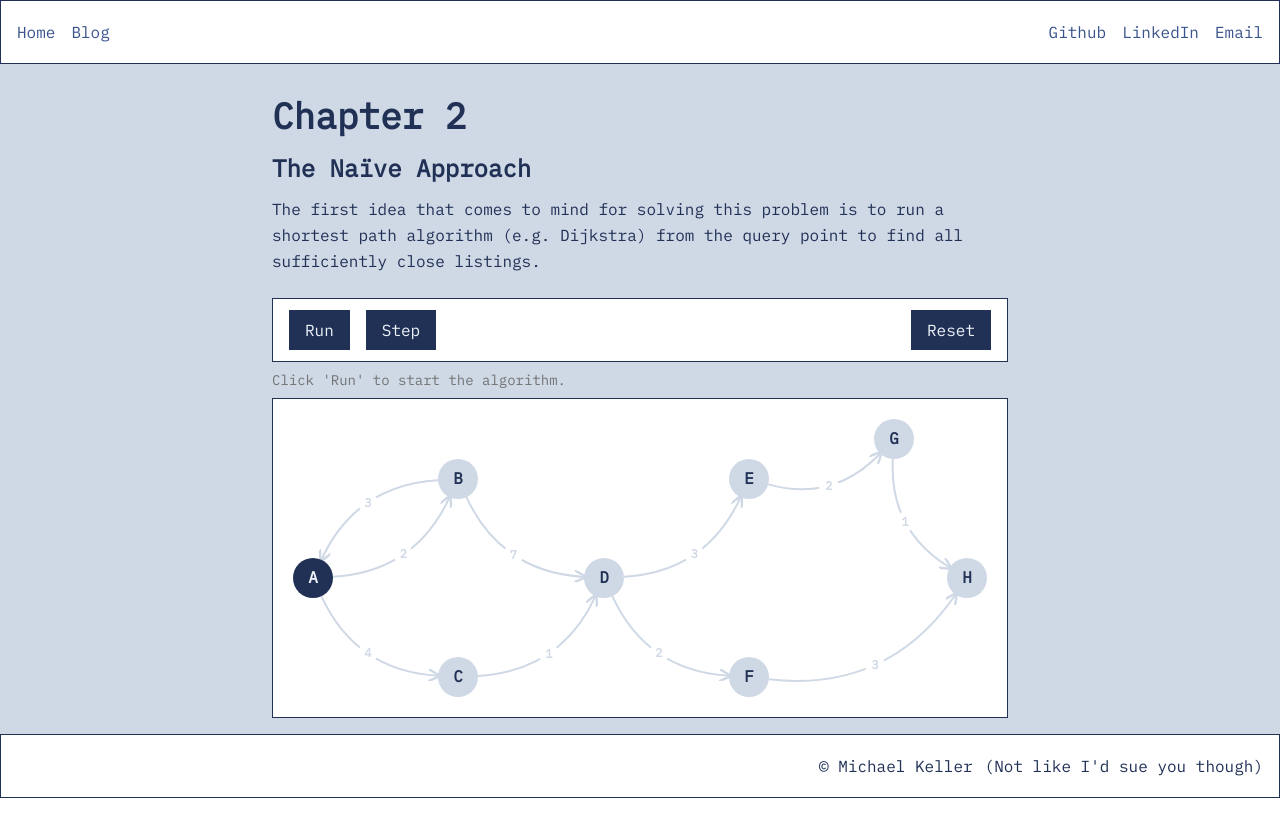
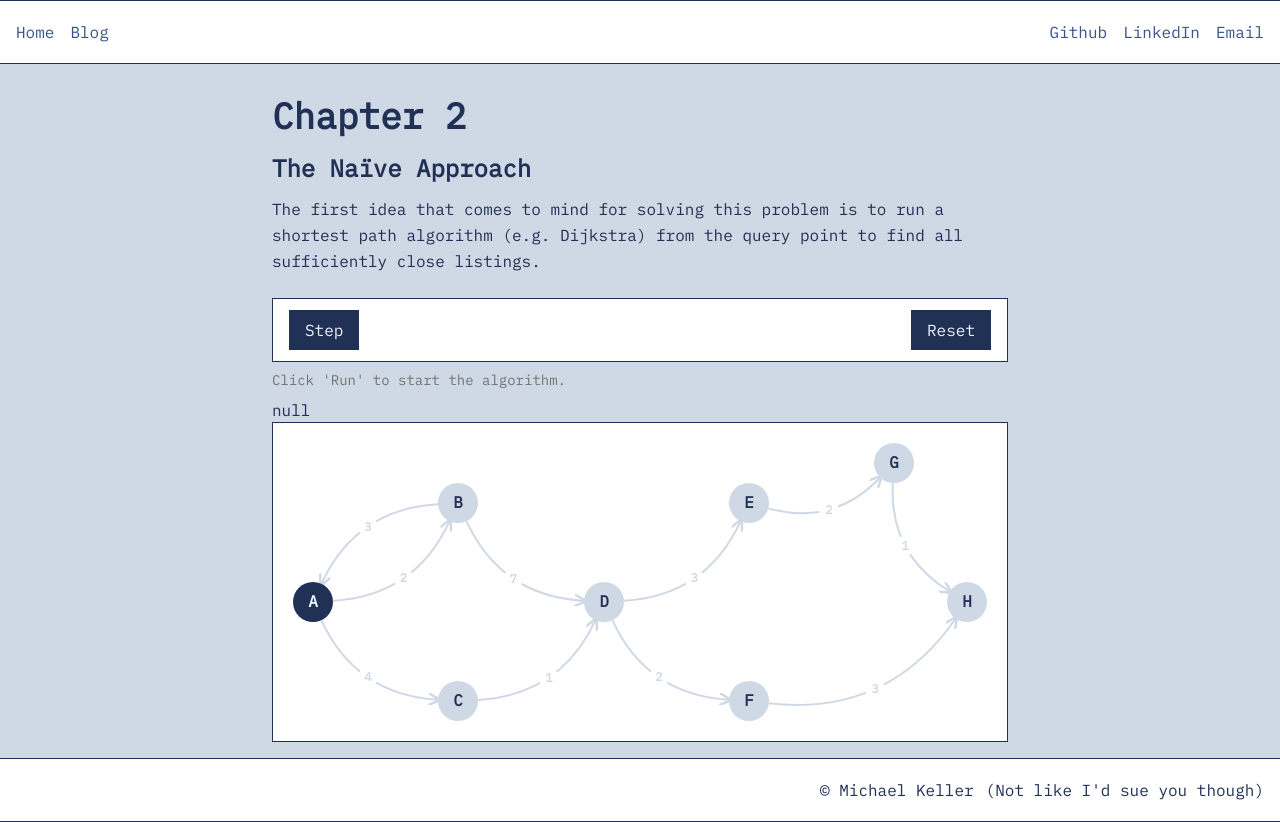
Before and after one commit to kelmich/website, a Next.js app: page /blog/flatfalcon/2-dijkstra in a window 1280 px wide. Before the commit the page ends 800 px from the top, so only its background shows below. Built offline with nearby package versions, Linux system fonts and the light colour scheme.

Commit message:
stepping with executor works

```diff
--- a/app/blog/flatfalcon/2-dijkstra/DijkstraVisualizer.tsx
+++ b/app/blog/flatfalcon/2-dijkstra/DijkstraVisualizer.tsx
@@ -16,7 +16,10 @@ import {
   Dijkstra,
   DijkstraState,
 } from "@/app/blog/flatfalcon/2-dijkstra/dijkstra";
-import { AlgorithmStep } from "@/app/components/interactive_examples/AlgorithmVisualizer";
+import {
+  AlgorithmStep,
+  AlgorithmVisualizer,
+} from "@/app/components/interactive_examples/AlgorithmVisualizer";
 
 export const DijkstraVisualizer = () => {
   const initialGraph = useMemo(
@@ -49,78 +52,21 @@ export const DijkstraVisualizer = () => {
   );
   const [graph, setGraph] =
     useState<Graph<VisualizationNodeData, VisualizationEdgeData>>(initialGraph);
+
   const [stepData, setStepData] = useState<AlgorithmStep<DijkstraState> | null>(
     null
   );
-  const [, setIsDone] = useState(false);
-
-  const dijkstraRef = useRef<Dijkstra | null>(null);
-
-  const reset = useCallback(() => {
-    setGraph(initialGraph);
-    dijkstraRef.current = new Dijkstra(initialGraph, "A");
-    setStepData(null);
-    setIsDone(false);
-  }, [initialGraph]);
-
-  const step = async () => {
-    if (!dijkstraRef.current) return;
-    const { done, value } = dijkstraRef.current.run().next();
-    setIsDone(done ?? false);
-    setStepData(value ?? null);
-  };
-
-  useEffect(() => {
-    reset();
-  }, [reset]);
-
-  useEffect(() => {
-    if (!stepData) return;
-
-    const { state } = stepData;
-    setGraph((prevGraph) => {
-      const newGraph = prevGraph.clone();
-      const { visited } = state;
-
-      // mark all nodes
-      newGraph.nodes.forEach((node) => {
-        if (visited[node.id] !== undefined) {
-          node.data.variant = "success";
-        } else {
-          node.data.variant = "secondary";
-        }
-        if (node.id === state.currentNode) {
-          node.data.variant = "primary";
-        }
-      });
-
-      // mark edges
-      newGraph.edges.forEach((edge) => {
-        if (edge.from === state.currentNode) {
-          edge.data.variant = "primary";
-        } else {
-          edge.data.variant = "secondary";
-        }
-      });
-
-      return newGraph;
-    });
-  }, [stepData]);
 
   return (
     <div className="flex flex-col space-y-2">
       <ControlBar
-        reset={reset}
-        run={() => {
-          console.log("Running Dijkstra's algorithm...");
-        }}
-        step={step}
+        executorFactory={() => new Dijkstra(initialGraph, "A")}
+        onStep={setStepData}
       />
       <div className="text-sm text-muted-foreground">
-        {stepData
-          ? stepData.description
-          : "Click 'Run' to start the algorithm."}
+        {stepData ? stepData.message : "Click 'Run' to start the algorithm."}
       </div>
+      {JSON.stringify(stepData)}
       <GraphVisualizer graph={graph} />
     </div>
   );
--- a/app/blog/flatfalcon/2-dijkstra/dijkstra.ts
+++ b/app/blog/flatfalcon/2-dijkstra/dijkstra.ts
@@ -47,6 +47,7 @@ export class Dijkstra extends AlgorithmVisualizer<DijkstraState> {
   }
 
   *run(): Generator<AlgorithmStep<DijkstraState>, void, unknown> {
+    console.log("Hello from Dijkstra!", this.minHeap.size());
     while (this.minHeap.size() > 0) {
       let currentNode = this.minHeap.pop();
 
@@ -55,12 +56,14 @@ export class Dijkstra extends AlgorithmVisualizer<DijkstraState> {
         currentNode = this.minHeap.pop();
       }
 
+      console.log("Current Node:", currentNode);
+
       if (!currentNode) return;
 
       const { id, weight } = currentNode;
 
       this.currentNode = id;
-      this.breakpoint(`Visiting ${id}`);
+      yield* this.breakpoint(`Visiting ${id}`);
       this.visited[id] = weight;
 
       for (const edge of this.graph.neighbors(id)) {
@@ -71,6 +74,9 @@ export class Dijkstra extends AlgorithmVisualizer<DijkstraState> {
           parent: id,
         });
       }
+
+      console.log("MinHeap after visiting:", this.minHeap.size());
     }
+    console.log("Exited Dijkstra loop");
   }
 }
--- a/app/components/Footer.tsx
+++ b/app/components/Footer.tsx
@@ -1,6 +1,6 @@
 export default function Footer() {
   return (
-    <footer className="min-h-16 p-4 flex flex-wrap justify-end items-center border space-x-3 text-background-foreground">
+    <footer className="min-h-16 p-4 flex flex-wrap justify-end items-center border-t border-b space-x-3 text-background-foreground">
       <span>© Michael Keller</span>
       <span>(Not like I&apos;d sue you though)</span>
     </footer>
--- a/app/components/Header.tsx
+++ b/app/components/Header.tsx
@@ -2,7 +2,7 @@ import Link from "next/link";
 
 export default function Header() {
   return (
-    <header className="h-16 p-4 flex flex-row space-x-4 justify-between items-center border text-background-foreground">
+    <header className="h-16 p-4 flex flex-row space-x-4 justify-between items-center border-t border-b text-background-foreground">
       <div className="space-x-4">
         <Link href="/">Home</Link>
         <Link href="/blog">Blog</Link>
--- a/app/components/interactive_examples/AlgorithmVisualizer.ts
+++ b/app/components/interactive_examples/AlgorithmVisualizer.ts
@@ -6,6 +6,11 @@ export type AlgorithmStep<TState> = {
 export abstract class AlgorithmVisualizer<TState> {
   protected abstract getState(): TState;
 
+  *run(): Generator<AlgorithmStep<TState>, void, unknown> {
+    // This method should be implemented by subclasses to define the algorithm's steps.
+    throw new Error("Method 'run' must be implemented by subclass.");
+  }
+
   protected *breakpoint(
     message: string
   ): Generator<AlgorithmStep<TState>, void, unknown> {
--- a/app/components/interactive_examples/ControlBar.tsx
+++ b/app/components/interactive_examples/ControlBar.tsx
@@ -1,21 +1,32 @@
-interface Props {
-  className?: string;
-  reset: () => void;
-  run: () => void;
-  step: () => void;
+import { useRef } from "react";
+import { AlgorithmStep, AlgorithmVisualizer } from "./AlgorithmVisualizer";
+
+interface Props<T> {
+  executorFactory: () => AlgorithmVisualizer<T>;
+  onStep: (data: AlgorithmStep<T>) => void;
 }
 
-export const ControlBar = (props: Props) => {
+export const ControlBar = <T,>(props: Props<T>) => {
+  const generatorRef = useRef(props.executorFactory().run());
+
+  const handleStep = () => {
+    const step = generatorRef.current.next();
+    if (!step.done) {
+      props.onStep(step.value);
+    }
+  };
+
+  const handleReset = () => {
+    generatorRef.current = props.executorFactory().run();
+  };
+
   return (
-    <div
-      className={`h-16 p-4 flex flex-row space-x-4 justify-between items-center border bg-background text-background-foreground ${props.className}`}
-    >
+    <div className="h-16 p-4 flex flex-row space-x-4 justify-between items-center border bg-background text-background-foreground">
       <div className="space-x-4">
-        <button onClick={props.run}>Run</button>
-        <button onClick={props.step}>Step</button>
+        <button onClick={handleStep}>Step</button>
       </div>
       <div className="space-x-4">
-        <button onClick={props.reset}>Reset</button>
+        <button onClick={handleReset}>Reset</button>
       </div>
     </div>
   );
```
